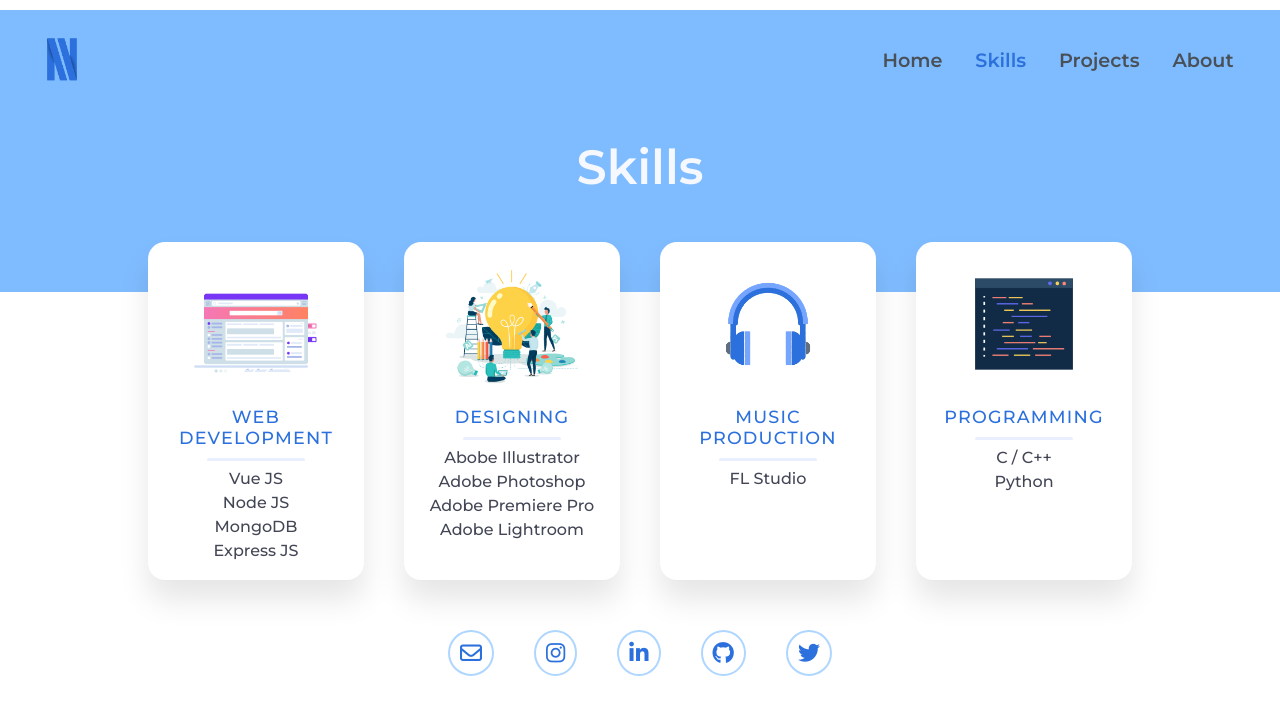
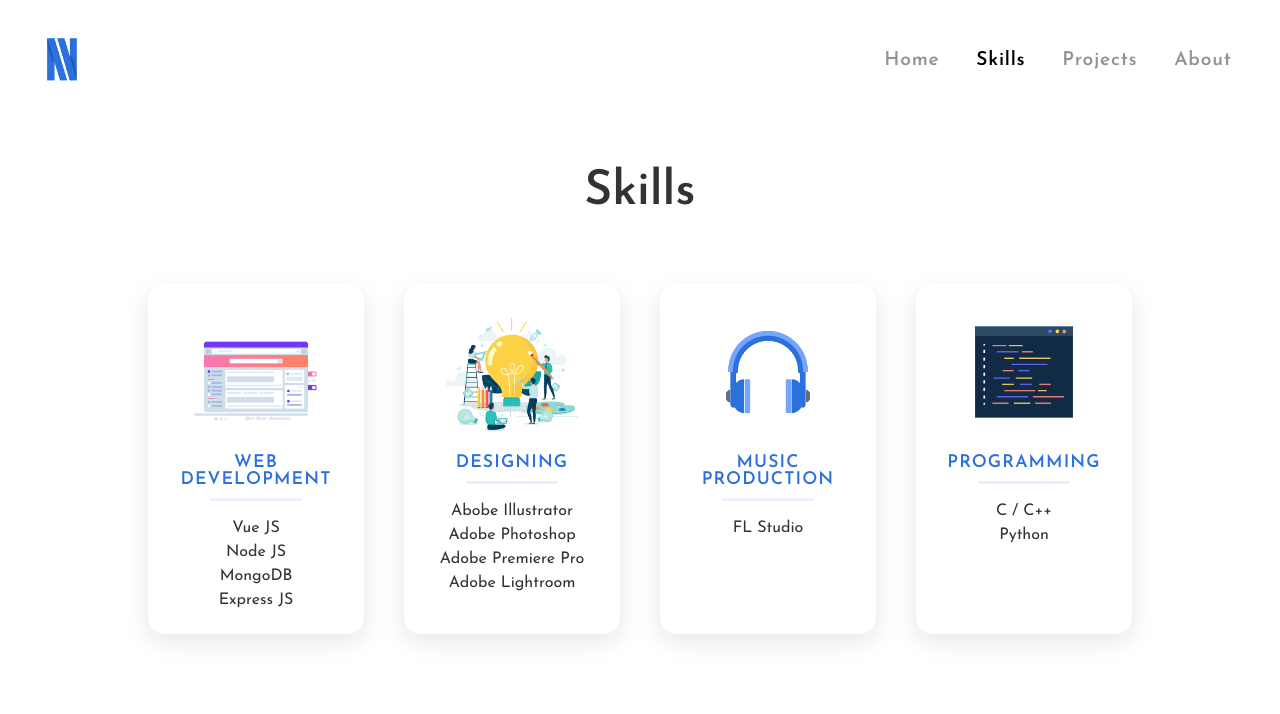
Before and after one commit to naveenbudhwal/portfolio, a Vue app: page /skills in a window 1280 px wide. Shown: the top 714 px of the page. Built offline with nearby package versions, Linux system fonts and the light colour scheme.

Commit message:
font change and styling

```diff
--- a/public/index.html
+++ b/public/index.html
@@ -5,7 +5,7 @@
     <meta http-equiv="X-UA-Compatible" content="IE=edge" />
     <meta name="viewport" content="width=device-width,initial-scale=1.0" />
     <link rel="icon" href="<%= BASE_URL %>Logo01.png" />
-    <link href="https://fonts.googleapis.com/css?family=Montserrat:400,500,600&display=swap" rel="stylesheet">
+    <link href="https://fonts.googleapis.com/css2?family=Josefin+Sans:wght@400;500;600;700&display=swap" rel="stylesheet">
     <script src="https://kit.fontawesome.com/0ab66f86a0.js"></script>
     <title>Naveen Budhwal | Web Developer & Coder</title>
   </head>
--- a/src/App.vue
+++ b/src/App.vue
@@ -42,7 +42,8 @@ export default {
 /*** ***/
 
 #app {
-  font-family: "Montserrat", sans-serif;
+  font-family: 'Josefin Sans', sans-serif;
+  /* background: #051923; */
 }
 
 body {
@@ -56,7 +57,6 @@ ul {
 }
 
 ::-moz-selection {
-  /* Code for Firefox */
   color: #000;
   background: rgba(0, 0, 0, 0.1);
 }
@@ -68,23 +68,23 @@ ul {
 
 /* ScrollBar styles */
 /* width */
-::-webkit-scrollbar {
+/* ::-webkit-scrollbar {
   width: 8px;
-}
+} */
 
 /* Track */
-::-webkit-scrollbar-track {
+/* ::-webkit-scrollbar-track {
   background: #e2e2e2;
-}
+} */
 
 /* Handle */
-::-webkit-scrollbar-thumb {
+/* ::-webkit-scrollbar-thumb {
   background: #888;
   border-radius: 20px;
-}
+} */
 
 /* Handle on hover */
-::-webkit-scrollbar-thumb:hover {
+/* ::-webkit-scrollbar-thumb:hover {
   background: #555;
-}
+} */
 </style>
--- a/src/components/Card.vue
+++ b/src/components/Card.vue
@@ -7,7 +7,13 @@
     <hr class="material-hr">
     <div class="body">
       <ul>
-        <li class="skills" v-for="skill in skillBody">{{skill}}</li>
+        <li
+          class="skills"
+          v-for="(skill,$skillIndex) in skillBody"
+          :key="$skillIndex"
+        >
+          {{skill}}
+        </li>
       </ul>
     </div>
   </div>
@@ -26,17 +32,20 @@ export default {
 
 <style scoped>
 .root {
-  width: 50%;
-  font-family: "Montserrat", sans-serif;
-  box-shadow:
-    0 20px 30px  rgba(0, 0, 0, 0.1);
-    /* 0 5px 10px rgba(0, 0, 0, 0.1); */
-  /* border: 0.5px solid #dadada; */
+  width: 60%;
+  box-shadow: 0 8px 25px rgba(0, 0, 0, 0.1);
+  /* border: 0.5px solid #f1f1f1; */
   border-radius: 17px;
-  padding: 10px;
+  padding: 1em;
   /* box-shadow: 2px 2px 5px #dadada; */
   margin: 20px;
   background: #fff;
+  transition: all 300ms cubic-bezier(.33,0,.2,1);
+}
+
+.root:hover {
+  transform: translateY(-5px);
+  box-shadow: 0 10px 30px rgba(0, 0, 0, 0.13);
 }
 
 .picture {
@@ -52,17 +61,19 @@ export default {
 }
 
 .header {
-  font-weight: 500;
+  font-weight: 600;
   text-align: center;
   color: #2b70dc;
-  letter-spacing: 1.2px;
+  letter-spacing: 1.1px;
   font-size: 1.1em;
   margin: 10px 0;
 }
 
 .skills {
-  font-weight: 500;
-  margin: 5px 0;
+  font-weight: 400;
+  margin: 0.5em 0;
+  color: #333;
+  font-size: 1rem;
 }
 
 .body {
@@ -87,6 +98,7 @@ li {
   width: 50%;
   border: none;
   border-radius: 10px;
+  margin-bottom: 1.2em;
 }
 
 @media only screen and (max-width: 768px) {
--- a/src/components/HorizontalCard.vue
+++ b/src/components/HorizontalCard.vue
@@ -27,7 +27,6 @@ export default {
   /* height: 150px; */
   display: flex;
   background: #fff;
-  font-family: "Montserrat", sans-serif;
   box-shadow: 0 10px 20px rgba(0,0,0,0.1);
   padding: 10px;
   border-radius: 15px;
@@ -56,7 +55,7 @@ export default {
   margin-bottom: 7px;
   color: #2b70dc;
   text-transform: uppercase;
-  font-weight: 600;
+  font-weight: 700;
   font-size: 1.3em;
   letter-spacing: 1.2px;
 }
--- a/src/components/NavBar.vue
+++ b/src/components/NavBar.vue
@@ -138,10 +138,8 @@ export default {
   justify-content: space-between;
   align-items: center;
   padding: 0;
-  font-family: "Montserrat", sans-serif;
   font-weight: 600;
   font-size: 1.2em;
-  margin-bottom: 30px;
   height: 15vh;
 }
 
@@ -165,11 +163,13 @@ export default {
 
 .nav-links a {
   text-decoration: none;
-  color: rgb(73, 80, 87);
+  color: #939393;
+  letter-spacing: 0.04em;
+  transition: all 140ms cubic-bezier(.55,.06,.68,.19);
 }
 
 .nav-links a:hover {
-  color: #2b70dc;
+  color: #000;
 }
 
 .nav-links li {
@@ -177,7 +177,7 @@ export default {
 }
 
 nav a.router-link-exact-active {
-  color: #2b70dc;
+  color: #000;
 }
 
 @media only screen and (max-width: 1200px) {
--- a/src/views/About.vue
+++ b/src/views/About.vue
@@ -160,7 +160,6 @@ export default {
 
 <style scoped>
 .root2 {
-  font-family: "Montserrat", sans-serif;
   line-height: 1.6;
 }
 
@@ -172,7 +171,6 @@ export default {
   display: flex;
   padding: 4% 0;
   justify-content: center;
-  font-family: "Montserrat", sans-serif;
   margin-top: 5%;
 }
 
@@ -305,7 +303,6 @@ hr {
   margin: 0;
   background: #191a1d;
   color: #fff;
-  font-family: "Montserrat", sans-serif;
 }
 
 .qoute {
--- a/src/views/Home.vue
+++ b/src/views/Home.vue
@@ -15,7 +15,7 @@
           <hr class="material-hr" />
           <div class="sub-intro">
             <p>Web Developer</p>
-            <p>Coder</p>
+            <!-- <p>Tech Enthusiast</p> -->
           </div>
         </div>
         <div class="second-half">
@@ -25,34 +25,28 @@
         </div>
       </div>
     </div>
-
-    <div class="social-media-bar">
-      <a href="mailto:naveenbudhwal@gmail.com" target="_blank" rel="noopener">
-        <i class="far fa-envelope"></i>
-      </a>
-      <a href="https://www.instagram.com/naveenbudhwal" target="_blank" rel="noopener">
-        <i class="fab fa-instagram"></i>
-      </a>
-      <a href="https://www.linkedin.com/in/naveenbudhwal" target="_blank" rel="noopener">
-        <i class="fab fa-linkedin-in"></i>
-      </a>
-      <a href="https://www.github.com/naveenbudhwal" target="_blank" rel="noopener">
-        <i class="fab fa-github"></i>
-      </a>
-      <a href="https://www.twitter.com/naveenbudhwal" target="_blank" rel="noopener">
-        <i class="fab fa-twitter"></i>
-      </a>
-    </div>
+    <SocialNav class="bottom" />
   </div>
 </template>
 
 <script>
+
+import SocialNav from '@/components/SocialNav.vue';
+
 export default {
-  name: "home"
+  name: "home",
+  components: {
+    SocialNav
+  }
 };
 </script>
 
 <style scoped>
+
+.root {
+  height: 85vh;
+}
+
 .main {
   display: flex;
   justify-content: space-around;
@@ -68,9 +62,8 @@ export default {
 
 .intro {
   text-align: start;
-  font-family: "Montserrat", sans-serif;
   font-weight: 400;
-  font-size: 5rem;
+  font-size: 4rem;
   color: #434655;
   padding-top: 5%;
   padding-left: 20%;
@@ -108,8 +101,7 @@ export default {
 
 .sub-intro {
   text-align: start;
-  font-family: "Montserrat", sans-serif;
-  font-weight: 600;
+  font-weight: 700;
   font-size: 2rem;
   color: #2b70dc;
   padding-left: 20%;
@@ -130,34 +122,7 @@ i {
   color: #2b70dc;
 }
 
-.social-media-bar {
-  position: relative;
-  height: 50px;
-  margin-bottom: 20px;
-  text-align: center;
-}
-
-.social-media-bar a {
-  text-align: center;
-  margin: 0 20px;
-}
-
-.social-media-bar a i {
-  padding: 10px;
-  border: 2px solid #aed6ff;
-  border-radius: 100%;
-  font-size: 22px;
-  transition: all 0.3s ease;
-}
-
-.social-media-bar a i:hover {
-  color: #fff;
-  background: #2b70dc;
-  border: 2px solid #aed6ff;
-}
-
-::-moz-selection {
-  /* Code for Firefox */
+/* ::-moz-selection {
   color: #fff;
   background: #000;
 }
@@ -165,7 +130,7 @@ i {
 ::selection {
   color: #fff;
   background: #000;
-}
+} */
 
 .color {
   color: #2b70dc;
@@ -177,6 +142,13 @@ i {
 
 .bold {
   font-weight: 600;
+}
+
+.bottom {
+  position: absolute;
+  bottom: 1em;
+  left: 50%;
+  transform: translateX(-50%);
 }
 
 @media only screen and (max-width: 1200px) {
--- a/src/views/Skills.vue
+++ b/src/views/Skills.vue
@@ -1,10 +1,7 @@
 <template>
-  <div class="root">
-    <div class="header">
-      <div class="heading">Skills</div>
-      <!-- <hr /> -->
-    </div>
-    <div class="container page">
+  <div class="skills-page">
+    <div class="heading">Skills</div>
+    <div class="container">
       <card
         v-for="skill in skills"
         :key="skill.id"
@@ -12,24 +9,6 @@
         :skillBody="skill.body"
         :Picture="skill.picture"
       ></card>
-    </div>
-
-    <div class="social-media-bar">
-      <a href="mailto:naveenbudhwal@gmail.com" target="_blank" rel="noopener">
-        <i class="far fa-envelope"></i>
-      </a>
-      <a href="https://www.instagram.com/naveenbudhwal" target="_blank" rel="noopener">
-        <i class="fab fa-instagram"></i>
-      </a>
-      <a href="https://www.linkedin.com/in/naveenbudhwal" target="_blank" rel="noopener">
-        <i class="fab fa-linkedin-in"></i>
-      </a>
-      <a href="https://www.github.com/naveenbudhwal" target="_blank" rel="noopener">
-        <i class="fab fa-github"></i>
-      </a>
-      <a href="https://www.twitter.com/naveenbudhwal" target="_blank" rel="noopener">
-        <i class="fab fa-twitter"></i>
-      </a>
     </div>
   </div>
 </template>
@@ -79,118 +58,45 @@ export default {
 </script>
 
 <style scoped>
+
+.skills-page {
+  height: 85vh;
+  display: flex;
+  flex-direction: column;
+  align-items: center;
+}
+
 .container {
   display: flex;
   width: 80%;
-  margin: auto;
-}
-
-.header {
-  background: rgba(0, 123, 255, 0.5);
-  margin-top: -140px;
 }
 
 .heading {
-  font-family: "Montserrat", sans-serif;
   font-size: 3em;
   font-weight: 600;
-  color: #f6f8ff;
-  /* margin-left: 20%; */
+  color: #333;
   text-align: center;
-  padding-top: 10%;
-  padding-bottom: 6rem;
-}
-
-/* hr {
-  width: 60%;
-  background: #000;
-} */
-
-.container,
-.page {
-  margin-top: -70px;
+  margin: 1em 0;
 }
 
 i {
   color: #2b70dc;
 }
 
-.social-media-bar {
-  position: relative;
-  height: 50px;
-  margin-top: 30px;
-  margin-bottom: 10px;
-  text-align: center;
-}
-
-.social-media-bar a {
-  font-size: 20px;
-  text-align: center;
-  margin: 0 20px;
-}
-
-.social-media-bar a i {
-  /* padding: 16px; */
-  padding: 10px;
-  border: 2px solid #aed6ff;
-  border-radius: 100%;
-  font-size: 22px;
-  /* width: 48px; */
-  /* height: 48px; */
-  transition: all 0.3s ease;
-}
-
-.social-media-bar a i:hover {
-  color: #fff;
-  background: #2b70dc;
-  border: 2px solid #aed6ff;
-}
-
 @media only screen and (max-width: 1200px) {
+  .skills-page {
+    height: 100%;
+  }
   .container {
     flex-direction: column;
     align-items: center;
-  }
-  .header {
-    margin-top: -250px;
-  }
-  .heading {
-    padding-top: 25%;
+    width: 60%;
   }
 }
 
 @media only screen and (max-width: 768px) {
-  .social-media-bar a {
-    margin: 0 10px;
-  }
-  .social-media-bar {
-    margin-bottom: 20px;
-  }
-  .heading {
-    padding-top: 30%;
-    padding-bottom: 15%;
-  }
-}
-
-@media only screen and (max-width: 576px) {
-  .header {
-    margin-top: -300px;
-  }
-  .heading {
-    padding-top: 80% !important;
-    padding-bottom: 30% !important;
-  }
-}
-
-@media only screen and (max-width: 370px) {
-  .heading {
-    padding-top: 100% !important;
-  }
-  .social-media-bar a {
-    margin: 0 5px;
-  }
-  .social-media-bar a i {
-    font-size: 18px;
+  .container {
+    width: 80%;
   }
 }
 </style>
```
